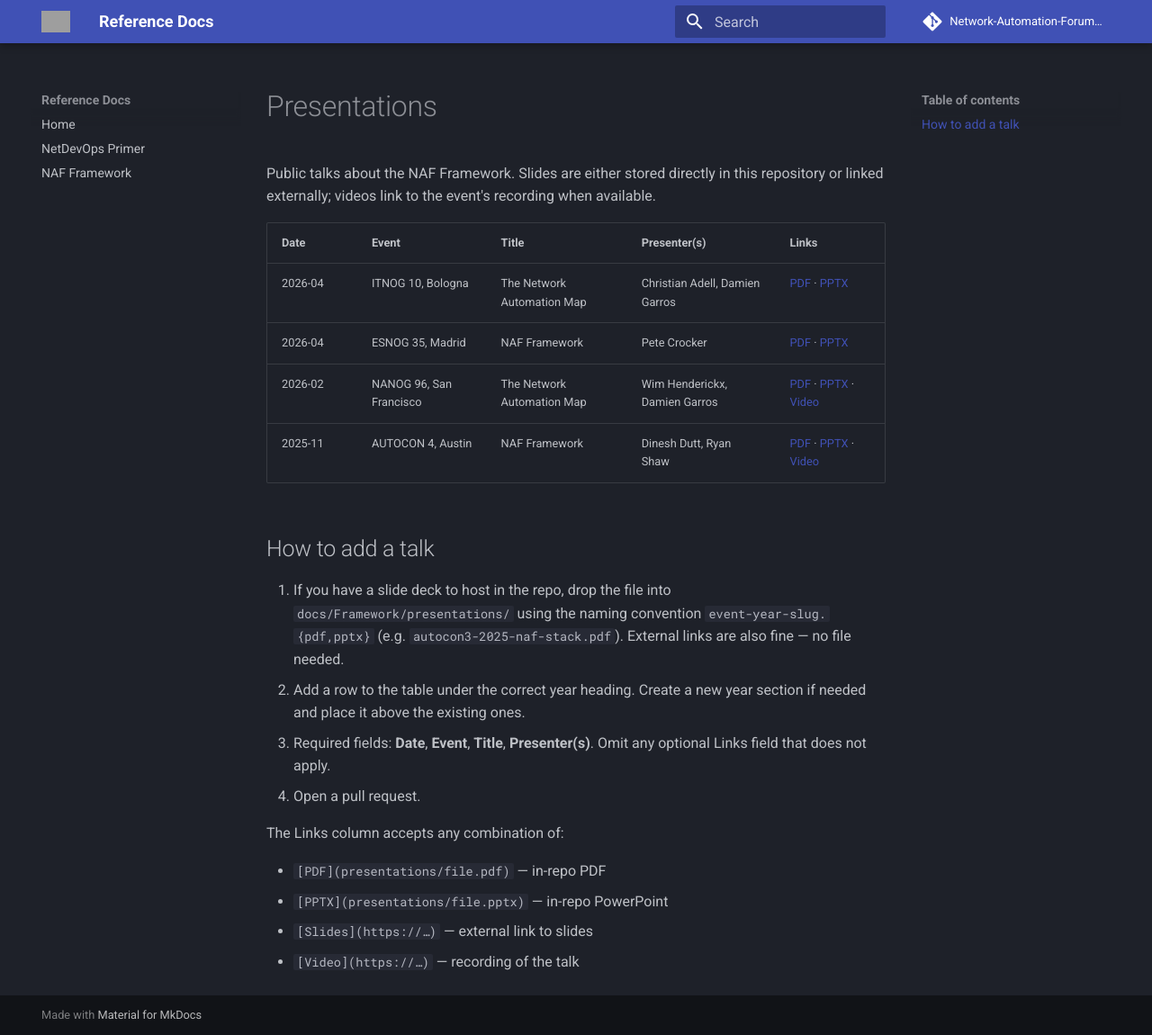
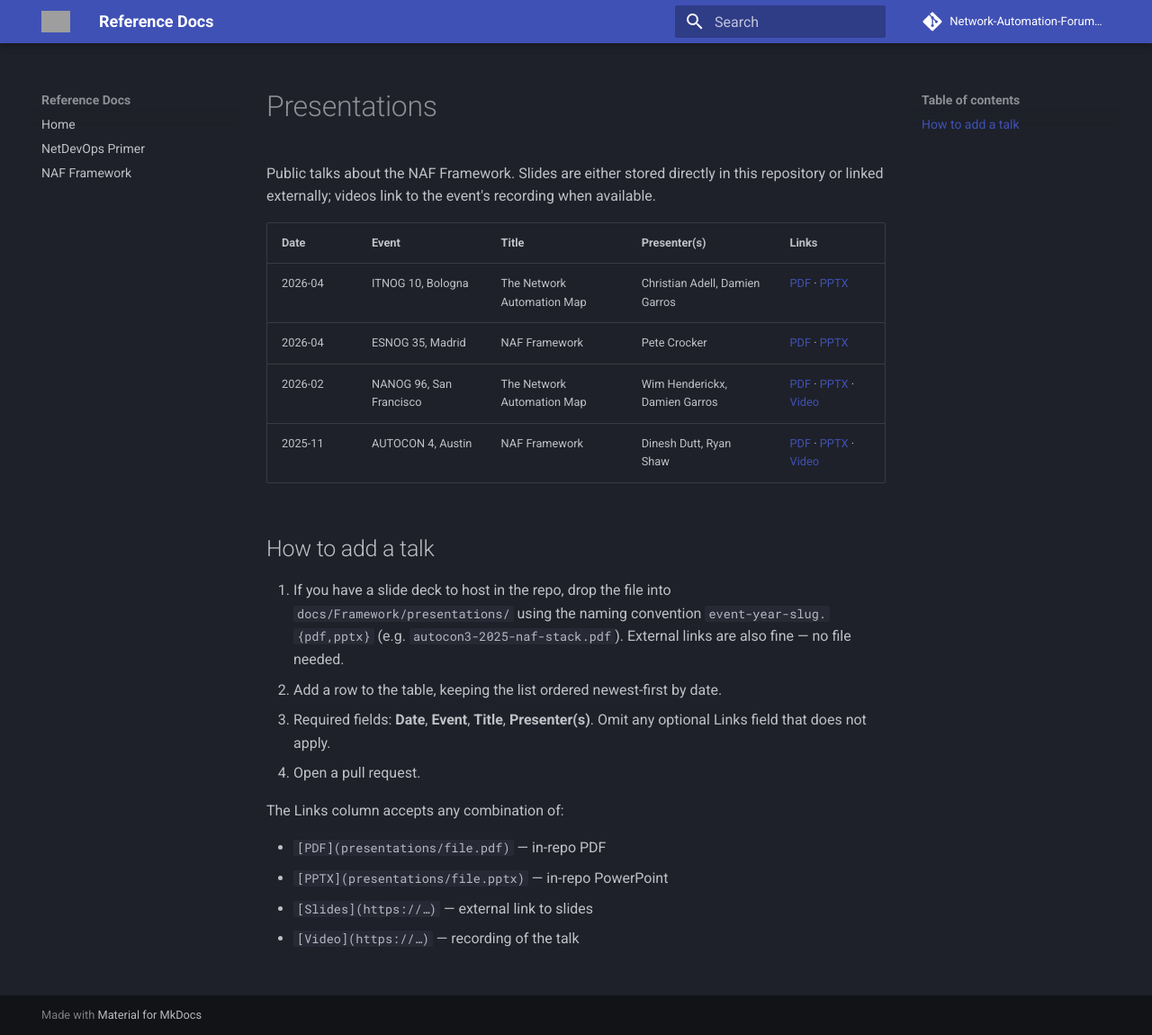
Before and after one commit to Network-Automation-Forum/reference, an MkDocs documentation site: the page built from docs/Framework/Presentations.md, in a window 1280 px wide and 1150 px high. Shown: the whole window at 90% size. Built offline with MkDocs 1.6.1 and Material for MkDocs 9.7.7, drawn with Linux system fonts in a browser that asks for light colours; comment, search, counter and statistics services are not loaded; grey boxes are pictures that could not be loaded.

Commit message:
Update instructions to add presentations

```diff
--- a/docs/Framework/Presentations.md
+++ b/docs/Framework/Presentations.md
@@ -2,11 +2,7 @@
 
 Public talks about the NAF Framework. Slides are either stored directly in this repository or linked externally; videos link to the event's recording when available.
 
-<!-- Talks are listed newest-first, grouped by year.
-     When you add a new year, place its section above the existing ones. -->
-
-
-
+<!-- Talks are listed newest-first by date. -->
 
 | Date | Event | Title | Presenter(s) | Links |
 | --- | --- | --- | --- | --- |
@@ -19,7 +15,7 @@ Public talks about the NAF Framework. Slides are either stored directly in this
 ## How to add a talk
 
 1. If you have a slide deck to host in the repo, drop the file into `docs/Framework/presentations/` using the naming convention `event-year-slug.{pdf,pptx}` (e.g. `autocon3-2025-naf-stack.pdf`). External links are also fine — no file needed.
-2. Add a row to the table under the correct year heading. Create a new year section if needed and place it above the existing ones.
+2. Add a row to the table, keeping the list ordered newest-first by date.
 3. Required fields: **Date**, **Event**, **Title**, **Presenter(s)**. Omit any optional Links field that does not apply.
 4. Open a pull request.
 
```
